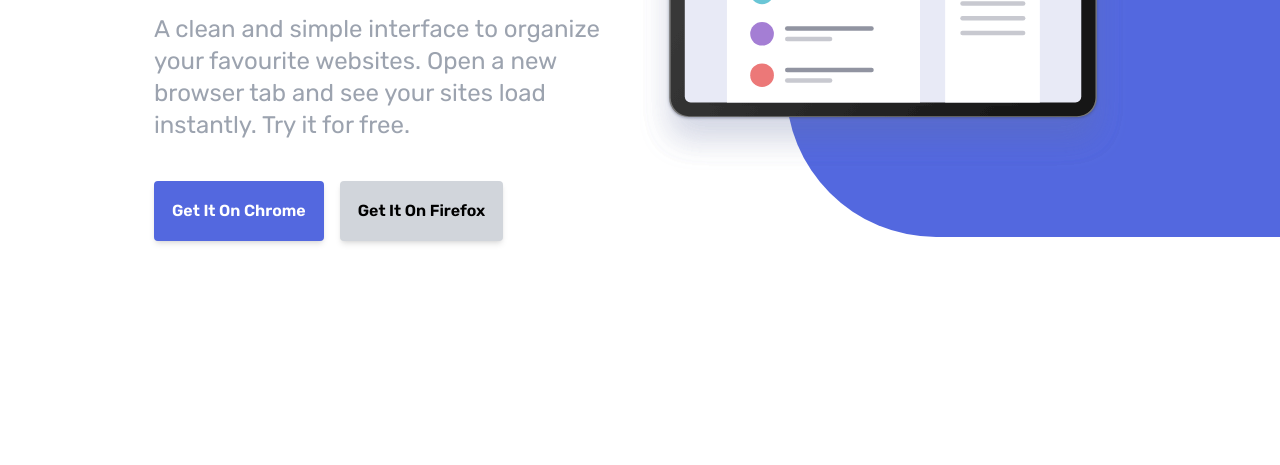
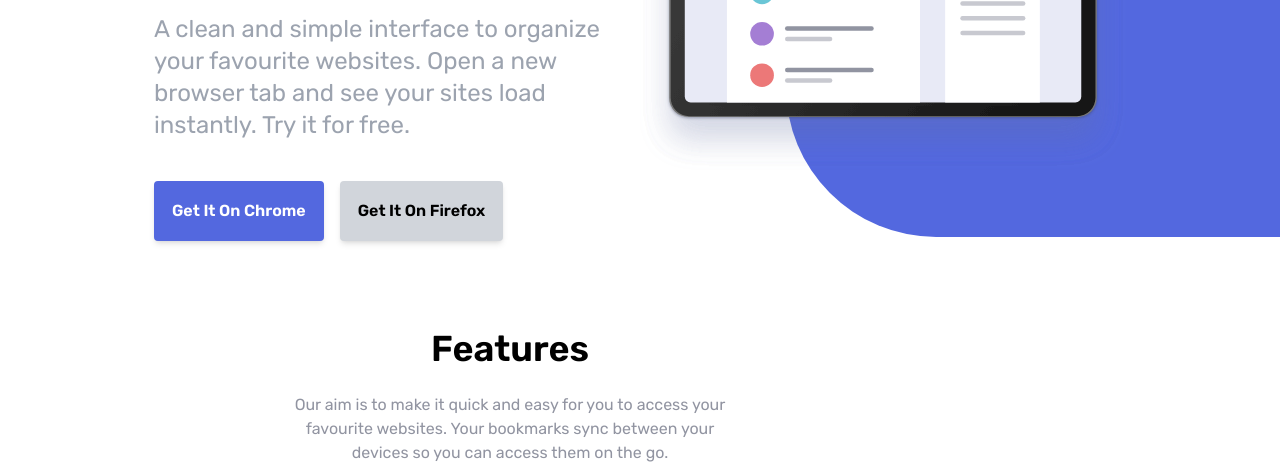
Before and after one commit to Soulbolt/bookmark, a website: page index.html in a window 1280 px wide. Shown: the part 435-900 px from the top of the page. Before the commit the page ends 800 px from the top, so only its background shows below. Drawn offline with Linux system fonts and the light colour scheme.

Commit message:
Add Features Heading section. Add h2 title, paragraph context.

```diff
--- a/index.html
+++ b/index.html
@@ -91,5 +91,19 @@
         </div>
       </div>
     </section>
+
+    <!-- Features Heading -->
+    <section id="features">
+      <div class="container mx-auto mt-16 px-6 md:mx-0">
+        <h2 class="mb-6 text-4xl font-semibold text-center">Features</h2>
+        <p class="max-w-md mx-auto text-center text-grayishBlue">
+          Our aim is to make it quick and easy for you to access your favourite
+          websites. Your bookmarks sync between your devices so you can access
+          them on the go.
+        </p>
+      </div>
+    </section>
+
+    <!-- Features Tabs -->
   </body>
 </html>
```
Also changed, not shown: css/style.css.
